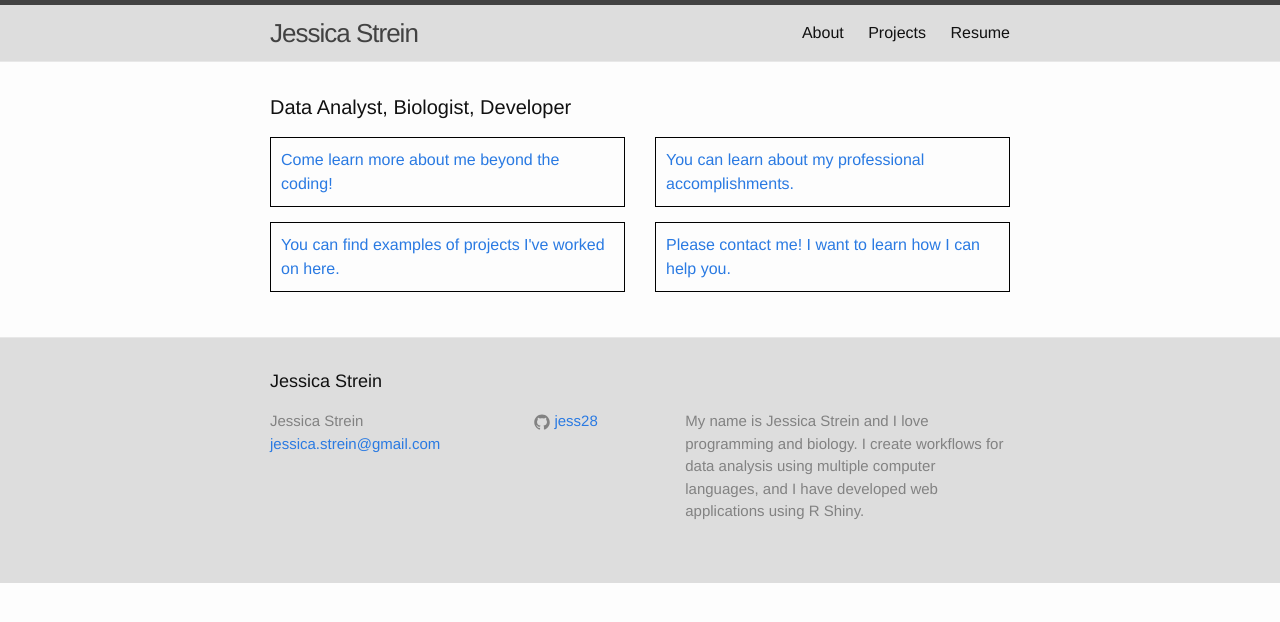
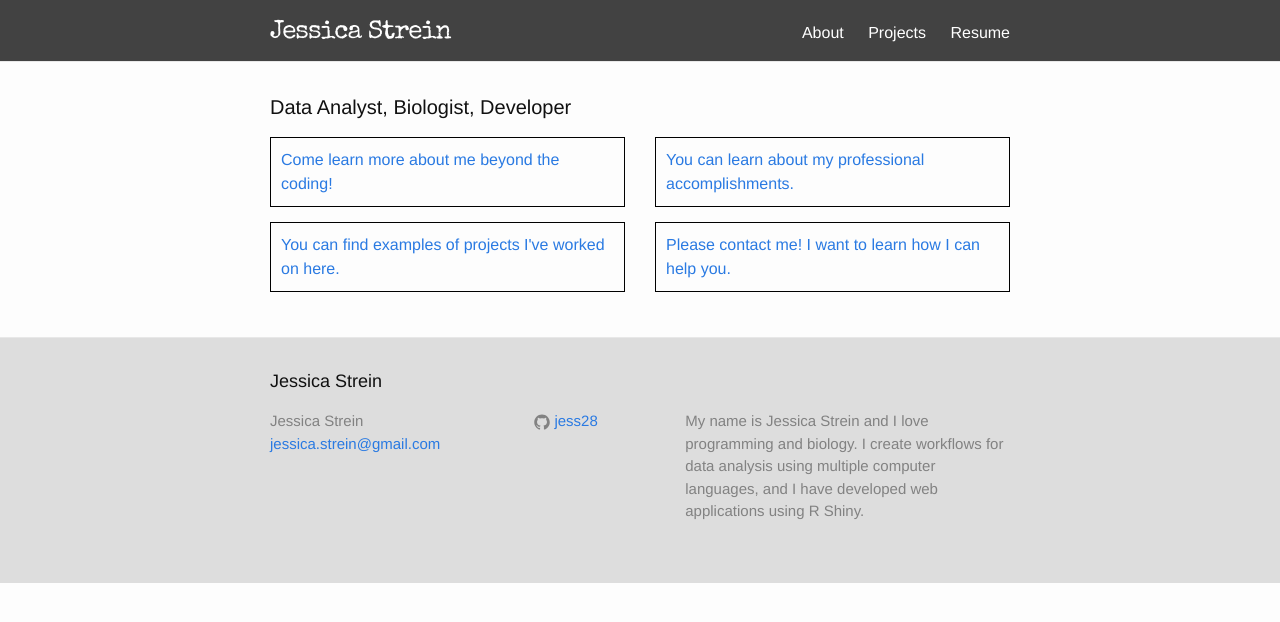
Before and after one commit to jess28/jess28.github.io, a Jekyll site: the page built from index.html, in a window 1280 px wide. Shown: the top 622 px of the page. Built offline with Jekyll 4.4.1, drawn with Linux system fonts in a browser that asks for light colours.

Commit message:
minor header style changes

```diff
--- a/_includes/head.html
+++ b/_includes/head.html
@@ -6,6 +6,7 @@
   <title>{% if page.title %}{{ page.title | escape }}{% else %}{{ site.title | escape }}{% endif %}</title>
   <meta name="description" content="{% if page.excerpt %}{{ page.excerpt | strip_html | strip_newlines | truncate: 160 }}{% else %}{{ site.description }}{% endif %}">
 
+  <link href='https://fonts.googleapis.com/css?family=Special+Elite' rel='stylesheet' type='text/css'>
   <link rel="stylesheet" href="{{ "/css/main.css" | prepend: site.baseurl }}">
   <link rel="canonical" href="{{ page.url | replace:'index.html','' | prepend: site.baseurl | prepend: site.url }}">
   <link rel="alternate" type="application/rss+xml" title="{{ site.title }}" href="{{ "/feed.xml" | prepend: site.baseurl | prepend: site.url }}">
--- a/_sass/_layout.scss
+++ b/_sass/_layout.scss
@@ -5,13 +5,14 @@
     border-top: 5px solid $grey-color-dark;
     border-bottom: 1px solid $grey-color-light;
     min-height: 56px;
-    background-color: #ddd;
+    background-color: $grey-color-dark;
 
     // Positioning context for the mobile navigation icon
     position: relative;
 }
 
 .site-title {
+    font-family: $title-font-family;
     font-size: 26px;
     font-weight: 300;
     line-height: 56px;
@@ -21,7 +22,7 @@
 
     &,
     &:visited {
-        color: $grey-color-dark;
+        color: $alt-text-color;
     }
 }
 
@@ -34,7 +35,7 @@
     }
 
     .page-link {
-        color: $text-color;
+        color: $alt-text-color;
         line-height: $base-line-height;
 
         // Gaps between nav items, but not on the last one
@@ -244,7 +245,6 @@
 }
 
 .left {
-  position: relative;
   float: left;
   width: 45%;
   border: 1px solid #000000;
@@ -253,20 +253,9 @@
 }
 
 .right {
-  position: relative;
   float: right;
   width: 45%;
   border: 1px solid #000000;
   padding: 10px;
   margin-bottom: 15px;
 }
-
-.default-link{
-  /* all rules required to make the whole div clickable */
-  position:absolute;
-  width:100%;
-  height:100%;
-  top:0;
-  left: 0;
-  z-index: 1;
-}
--- a/css/main.scss
+++ b/css/main.scss
@@ -6,6 +6,7 @@
 
 
 // Our variables
+$title-font-family: "Special Elite", Monaco, Courier, monospace;
 $base-font-family: "Helvetica Neue", Helvetica, Arial, sans-serif;
 $base-font-size:   16px;
 $base-font-weight: 400;
@@ -14,6 +15,7 @@ $base-line-height: 1.5;
 
 $spacing-unit:     30px;
 
+$alt-text-color:   #ffffff;
 $text-color:       #111;
 $background-color: #fdfdfd;
 $brand-color:      #2a7ae2;
```
